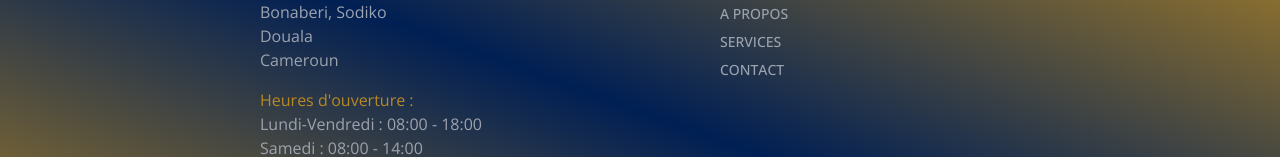
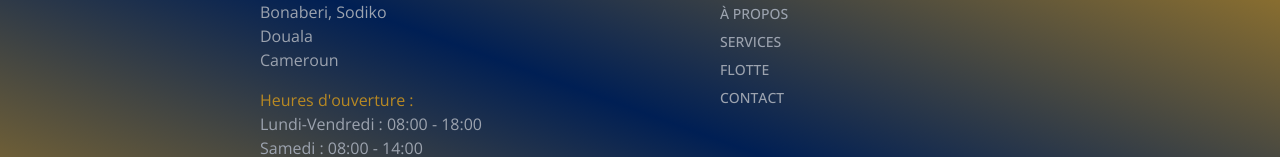
Before and after one commit to tonybnya/website, a React (Vite) app: page / in a window 1280 px wide. Shown: the part 3533-3690 px from the top of the page. Built offline with nearby package versions, Linux system fonts and the light colour scheme.

Commit message:
update Footer component

```diff
--- a/src/components/Footer.jsx
+++ b/src/components/Footer.jsx
@@ -39,22 +39,27 @@ const Footer = () => {
           <ul className="flex flex-col justify-start mt-3 text-sm font-medium text-gray-400 sm:mt-0 max-sm:block max-sm:flex max-sm:justify-center">
             <li className="my-2">
               <Link to="/" className="hover:underline uppercase">
-                Accueil
+                accueil
               </Link>
             </li>
             <li className="mb-2">
               <Link to="/about" className="hover:underline uppercase">
-                A Propos
+                À propos
               </Link>
             </li>
             <li className="mb-2">
               <Link to="/services" className="hover:underline uppercase">
-                Services
+                services
+              </Link>
+            </li>
+            <li className="mb-2">
+              <Link to="/fleet" className="hover:underline uppercase">
+                flotte
               </Link>
             </li>
             <li className="mb-2">
               <Link to="/contact" className="hover:underline uppercase">
-                Contact
+                contact
               </Link>
             </li>
           </ul>
```
